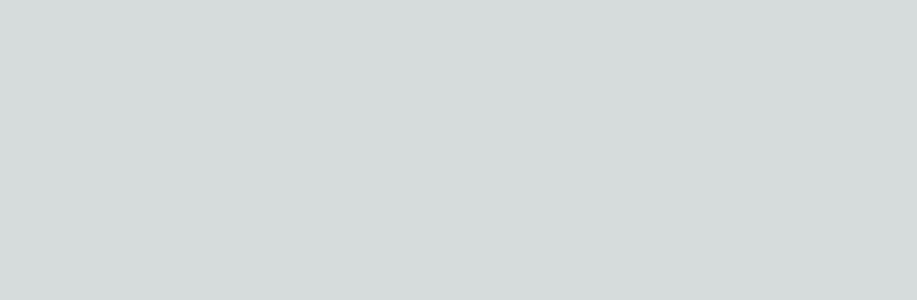
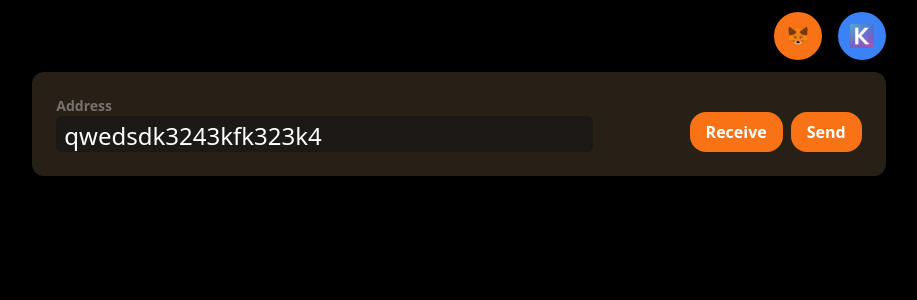
Before and after one commit to renzobarrionuevo/read-only-wallet, a Next.js app: page / in a window 1280 px wide. Shown: the top 300 px of the page, without its empty margins (181-1098 px from the left). Built offline with nearby package versions, Linux system fonts and the light colour scheme.

Commit message:
UI: input wallet and wallet connect

```diff
--- /dev/null
+++ b/src/components/balance.tsx
@@ -0,0 +1,47 @@
+import { useState, ChangeEvent } from "react";
+
+export const Balance = () => {
+  const [wallet, setWallet] = useState("qwedsdk3243kfk323k4");
+  const [amount, setAmount] = useState("10000");
+
+  const handleWalletChange = (event: ChangeEvent<HTMLInputElement>) => {
+    setWallet(event.target.value);
+  };
+
+  return (
+    <div>
+      <div className="mx-auto flex flex-row rounded-xl bg-[#262017] p-6 w-10/12 md:w-2/3">
+        <div className="w-2/3 flex-col">
+          <div>
+            <p className="text-sm font-extrabold text-stone-500">Address</p>
+          </div>
+          <div className="flex">
+            {/* input wallet */}
+            <input
+              type="text"
+              className="w-full pt-1 pl-2 text-2xl font-sans text-white bg-stone-900 rounded-md border-none shadow-inner focus:border-orange-500"
+              value={wallet}
+              onChange={handleWalletChange}
+            />
+          </div>
+        </div>
+        <div className="w-1/3 text-right">
+          <div>
+            <div className="pt-4 align-end">
+              <div className="float-right ml-1">
+                <button className="bg-orange-500 hover:bg-orange-600 text-white font-bold py-2 px-4 rounded-2xl focus:outline-none focus:shadow-outline">
+                  Send
+                </button>
+              </div>
+              <div className="float-right mr-1">
+              <button className="bg-orange-500 hover:bg-orange-600 text-white font-bold py-2 px-4 rounded-2xl focus:outline-none focus:shadow-outline">
+                  Receive
+                </button>
+              </div>
+            </div>
+          </div>
+        </div>
+      </div>
+    </div>
+  );
+};
--- a/src/components/main.tsx
+++ b/src/components/main.tsx
@@ -1,8 +1,12 @@
+import { Balance } from "./balance";
+import WalletButtons from "./walletButtons";
+
 export const Main = () => {
 
   return (
-    <div className="bg-slate-900 h-screen w-screen absolute">
-
+    <div className="bg-black h-screen w-screen absolute">
+      <WalletButtons/>
+      <Balance/>
     </div>
   );
 };
--- /dev/null
+++ b/src/components/walletButtons.tsx
@@ -0,0 +1,54 @@
+import React, { useState } from 'react';
+import Image from 'next/image';
+import metamaskLogo from '../../public/assets/metamask-logo.png';
+import keplerLogo from '../../public/assets/kepler-logo.png';
+
+const WalletButtons = () => {
+  const [metamaskConnected, setMetamaskConnected] = useState(false);
+  const [keplerConnected, setKeplerConnected] = useState(false);
+
+  const handleMetamaskClick = () => {
+    setMetamaskConnected(!metamaskConnected);
+    setKeplerConnected(false);
+  };
+
+  const handleKeplerClick = () => {
+    setKeplerConnected(!keplerConnected);
+    setMetamaskConnected(false);
+  };
+
+  return (
+    <div className="flex justify-end space-x-4 w-2/3 mx-auto m-3">
+      <button
+        className={`rounded-full bg-orange-500 text-white p-3 focus:outline-none transform transition-all ${
+          metamaskConnected ? 'w-50' : 'w-12'
+        }`}
+        onClick={handleMetamaskClick}
+      >
+        {metamaskConnected ? (
+          <span className="hidden md:inline-block">Metamask connected</span>
+        ) : (
+          <div className="flex items-center justify-center">
+            <Image src={metamaskLogo} alt="Metamask" className="w-full h-full object-cover" />
+          </div>
+        )}
+      </button>
+      <button
+        className={`rounded-full bg-blue-500 text-white p-3 focus:outline-none transform transition-all ${
+          keplerConnected ? 'w-50' : 'w-12'
+        }`}
+        onClick={handleKeplerClick}
+      >
+        {keplerConnected ? (
+          <span className="hidden md:inline-block">Kepler connected</span>
+        ) : (
+          <div className="flex items-center justify-center">
+            <Image src={keplerLogo} alt="Kepler" className="w-full h-full object-cover" />
+          </div>
+        )}
+      </button>
+    </div>
+  );
+};
+
+export default WalletButtons;
--- a/src/styles/globals.css
+++ b/src/styles/globals.css
@@ -1,27 +1,3 @@
 @tailwind base;
 @tailwind components;
 @tailwind utilities;
-
-:root {
-  --foreground-rgb: 0, 0, 0;
-  --background-start-rgb: 214, 219, 220;
-  --background-end-rgb: 255, 255, 255;
-}
-
-@media (prefers-color-scheme: dark) {
-  :root {
-    --foreground-rgb: 255, 255, 255;
-    --background-start-rgb: 0, 0, 0;
-    --background-end-rgb: 0, 0, 0;
-  }
-}
-
-body {
-  color: rgb(var(--foreground-rgb));
-  background: linear-gradient(
-      to bottom,
-      transparent,
-      rgb(var(--background-end-rgb))
-    )
-    rgb(var(--background-start-rgb));
-}
--- a/tailwind.config.js
+++ /dev/null
@@ -1,8 +0,0 @@
-/** @type {import('tailwindcss').Config} */
-module.exports = {
-  content: [],
-  theme: {
-    extend: {},
-  },
-  plugins: [],
-}
```
Also changed, not shown: public/assets/kepler-logo.png (added), public/assets/metamask-logo.png (added).
